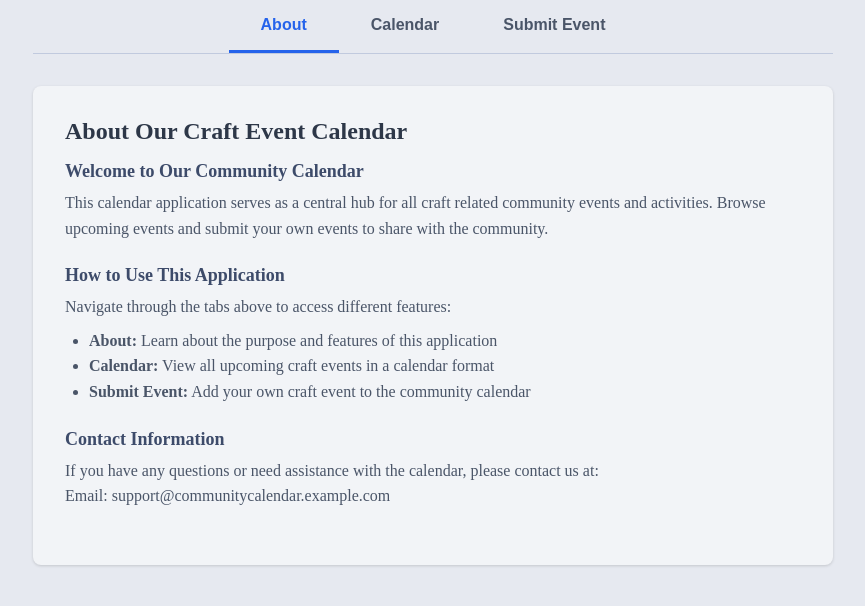
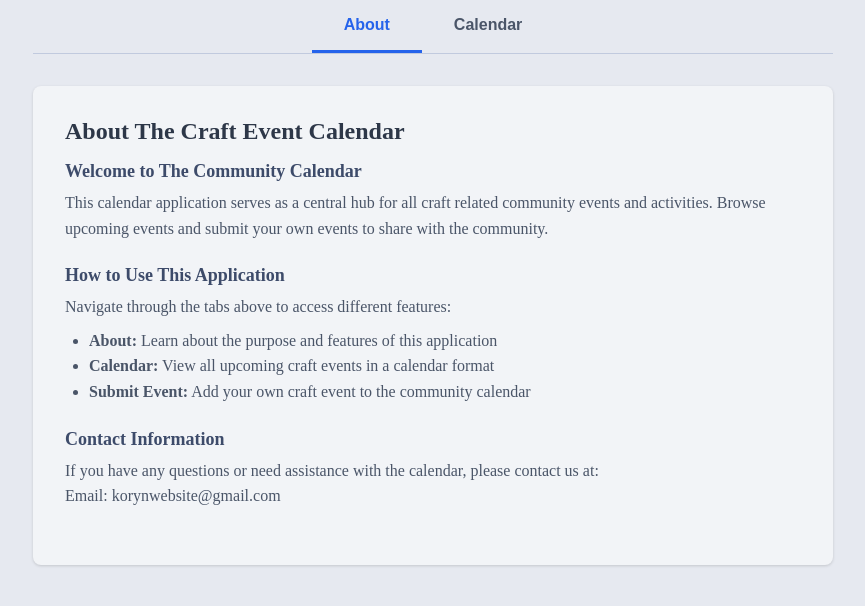
Before and after one commit to KorynLA/DC-craft-events-tracker, a React (Create React App) app: page /about in a window 1280 px wide. Shown: the top 606 px of the page, without its empty margins (207-1072 px from the left). Built offline with nearby package versions, Linux system fonts and the light colour scheme.

Commit message:
Remove post tab and update about

```diff
--- a/src/components/aboutPage.js
+++ b/src/components/aboutPage.js
@@ -14,24 +14,22 @@ export default function AboutPage() {
   return (
     <div className="about-container">
       {/* Main page title */}
-      <h1 className="about-title">About Our Craft Event Calendar</h1>
+      <h1 className="about-title">About The Craft Event Calendar</h1>
 
-      {/* Welcome section - explains the application's purpose */}
       <div className="about-section">
-        <h2 className="about-section-title">Welcome to Our Community Calendar</h2>
+        <h2 className="about-section-title">Welcome to The Community Calendar</h2>
         <p className="about-text">
           This calendar application serves as a central hub for all craft related community events and activities.
           Browse upcoming events  and submit your own events to share with the community.
         </p>
       </div>
 
-      {/* Usage instructions section - explains navigation */}
+
       <div className="usage-section">
         <h2 className="usage-section-title">How to Use This Application</h2>
         <p className="usage-text">
           Navigate through the tabs above to access different features:
         </p>
-        {/* Feature list explaining each navigation tab */}
         <ul className="usage-list">
           <li><strong>About:</strong> Learn about the purpose and features of this application</li>
           <li><strong>Calendar:</strong> View all upcoming craft events in a calendar format</li>
@@ -45,7 +43,7 @@ export default function AboutPage() {
         <p className="contact-text">
           If you have any questions or need assistance with the calendar, please contact us at:
           <br />
-          Email: support@communitycalendar.example.com
+          Email: korynwebsite@gmail.com
           <br />
         </p>
       </div>
--- a/src/components/navigationTabs.js
+++ b/src/components/navigationTabs.js
@@ -95,7 +95,7 @@ export default function NavigationTabs() {
           Calendar
         </div>
 
-        {/* Submit Event Tab */}
+        {/* Submit Event Tab
         <div
           className={`nav-tab ${activeTab === 'submit-event' ? 'active' : ''}`}
           onClick={() => handleTabClick('submit-event')}
@@ -105,6 +105,7 @@ export default function NavigationTabs() {
         >
           Submit Event
         </div>
+         */}
       </div>
     </div>
   );
```
